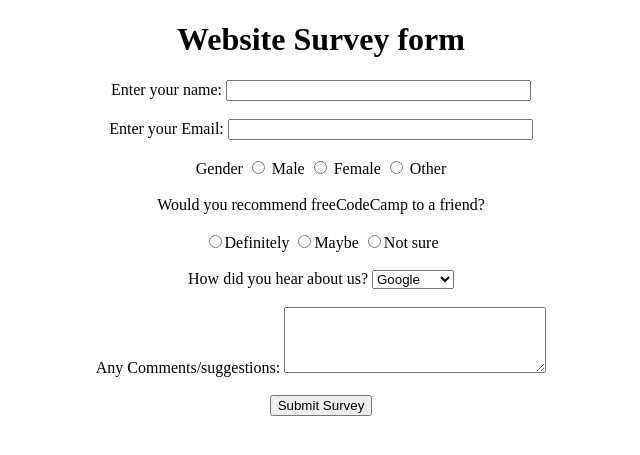
After one commit to lakshay-nasa/Website-Templates, a Flask app: the page made by static/Survey Form.html in a window 1280 px wide. The commit adds this page. Shown: the top 455 px of the page, without its empty margins (319-959 px from the left). Run offline with Flask 2, Linux system fonts and the light colour scheme.

Commit message:
Created Survey Form

```diff
--- a/Templates/index.html
+++ b/Templates/index.html
@@ -10,7 +10,7 @@
 
 <body>
 
-
+    <a href="{{ url_for('static', filename='Survey Form.html') }}">Survey Form</a><br>
 
 </body>
 
--- /dev/null
+++ b/static/Survey Form.html
@@ -0,0 +1,78 @@
+<!DOCTYPE html>
+<html lang="en">
+
+<head>
+    <meta charset="UTF-8">
+    <meta http-equiv="X-UA-Compatible" content="IE=edge">
+    <meta name="viewport" content="width=device-width, initial-scale=1.0">
+    <title>Survey Form</title>
+</head>
+
+<body>
+    <div align="center">
+        <Header>
+
+            <h1>Website Survey form</h1>
+
+        </Header>
+
+        <main>
+
+            Enter your name:
+            <input type="text" name="UserName" size=35 maxlength=35 value="">
+
+            </br></br>
+
+            Enter your Email:
+            <input type="text" name="UserEmail" size=35 maxlength=35 value="">
+
+            </br></br>
+
+            Gender
+            <input type="radio" name="gender" value=1> Male
+            <input type="radio" name="gender" value=2> Female
+            <input type="radio" name="gender" value=3> Other
+
+            </br></br>
+
+
+            Would you recommend freeCodeCamp to a friend?
+            <br><br>
+            <input type="radio" name="visit" value=1>Definitely
+            <input type="radio" name="visit" value=2>Maybe
+
+            <input type="radio" name="visit" value=3>Not sure
+            </br> </br>
+
+            How did you hear about us?
+
+            <select name="moviepref">
+                <option>
+                <option value=1 selected="true">Google
+                <option value=2>Twitter
+                <option value=3>Linkedin
+                <option value=4>Facebook
+                <option value=5>Instagram
+            </select>
+            </br></br>
+
+            Any Comments/suggestions:
+            <textarea name="Comments" cols=30 rows=4></textarea>
+            </br><br>
+
+
+
+            <input type=submit value="Submit Survey">
+    </div>
+    </form>
+
+
+    </main>
+
+    <footer>
+
+    </footer>
+    </div>
+</body>
+
+</html>
```
